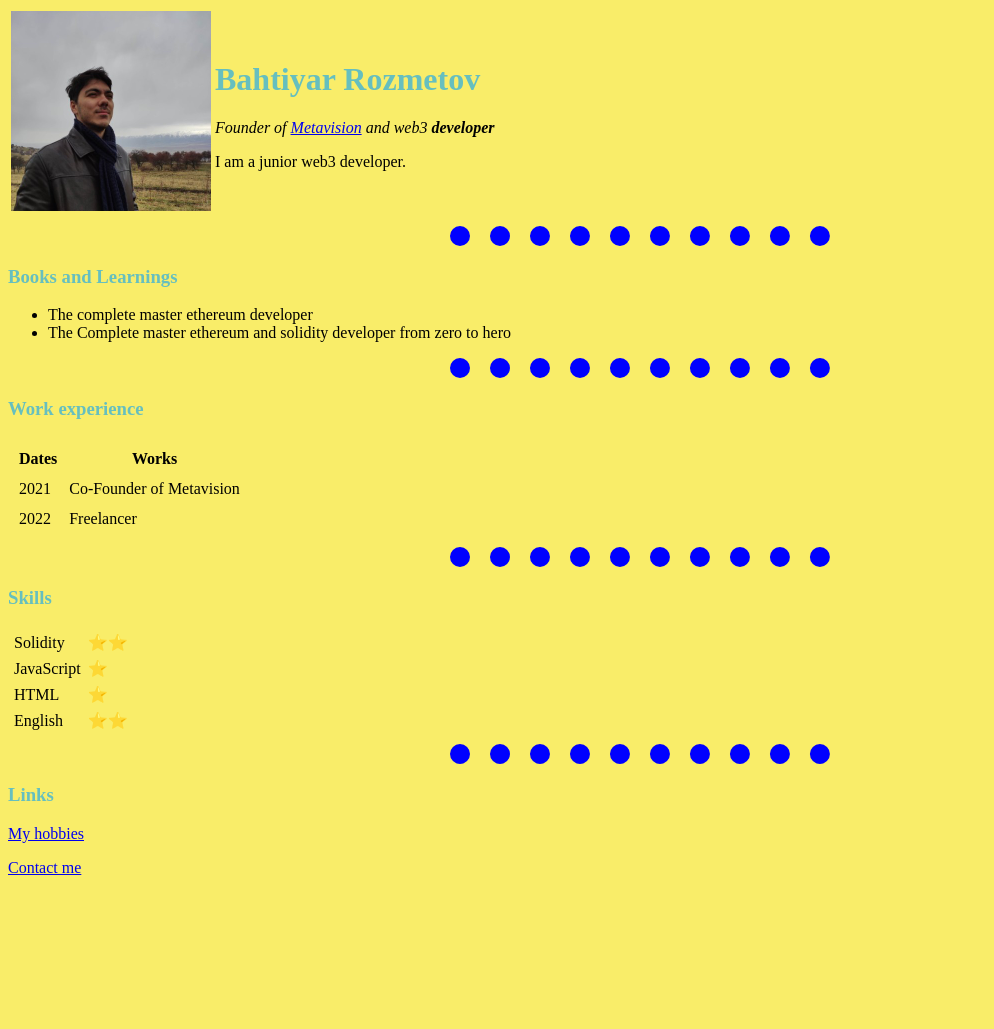
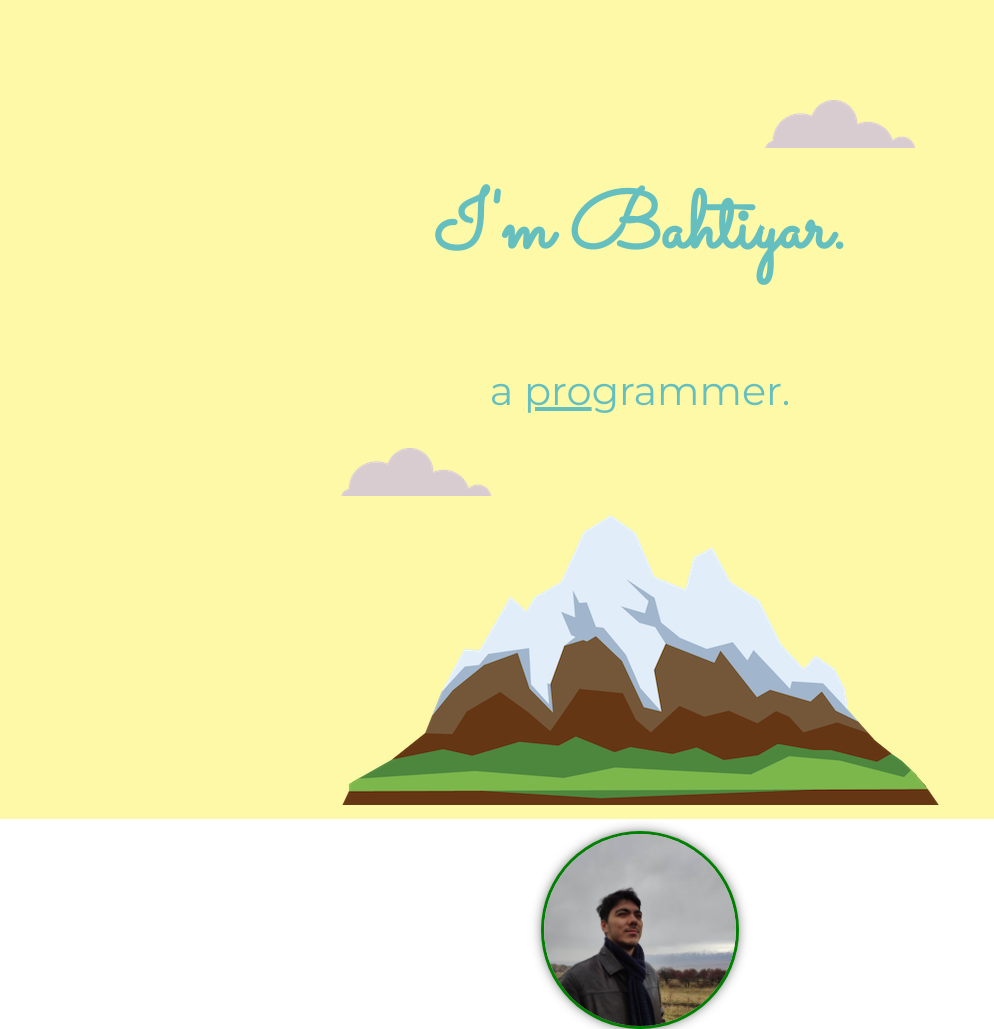
Before and after one commit to zakEther/html-css-js, a plain HTML site: page index.html in a window 1280 px wide. Shown: the top 1029 px of the page, without its empty margins (0-994 px from the left). Before the commit the page ends 885 px from the top, so only its background shows below. Drawn offline with Linux system fonts and the light colour scheme.

Commit message:
modified index.html file. added classes

```diff
--- a/index.html
+++ b/index.html
@@ -2,67 +2,56 @@
 <html lang="en">
 <head>
     <meta charset="UTF-8">
-    <title>Bahtiyar's Personal Site</title>
-    <link rel="stylesheet" href="css/style.css">
+    <title>Bahtiyar Rozmetov</title>
+    <link rel="stylesheet" href="CSS/styles.css">
+    <link rel="icon" href="images/favicon.ico">
+    <link rel="preconnect" href="https://fonts.googleapis.com">
+    <link rel="preconnect" href="https://fonts.googleapis.com">
+    <link rel="preconnect" href="https://fonts.gstatic.com" crossorigin>
+    <link href="https://fonts.googleapis.com/css2?family=Merriweather&family=Montserrat&family=Sacramento&display=swap" rel="stylesheet">
 </head>
 <body>
-    <table cellspasing="20">
-        <tr>
-            <td><img src="images/Bahtiyar_Rozmetov.png" alt="Bahtiyar progile picture"></td>
-            <td><h1>Bahtiyar Rozmetov</h1>
-                <p><em>Founder of <a href="https://metavsn.games">Metavision</a> and web3 <strong>developer</strong></em></p>
-                <p>I am a junior web3 developer.</p></td>
-        </tr>
-    </table>
-    <hr size="3" noshade width="100%">
-
-    <h3>Books and Learnings</h3>
-    <ul>
-        <li>The complete master ethereum developer</li>
-        <li>The Complete master ethereum and solidity developer from zero to hero</li>
-    </ul>
-    <hr size="3" noshade width="100%">
-    <h3>Work experience</h3>
-    <table cellspacing="10">
-        <thead>
-            <tr>
-                <th>Dates</th>
-                <th>Works</th>
-            </tr>
-        </thead>
-        <tr>
-            <td>2021</td>
-            <td>Co-Founder of Metavision</td>
-        </tr>
-        <tr>
-            <td>2022</td>
-            <td>Freelancer</td>
-        </tr>
-    </table>
-    <hr size="3" noshade width="100%">
-    <h3>Skills</h3>
-    <table cellspacing="5">
-        <tr>
-            <td>Solidity</td>
-            <td>⭐⭐</td>
-        </tr>
-        <tr>
-            <td>JavaScript</td>
-            <td>⭐</td>
-        </tr>
-        <tr>
-            <td>HTML</td>
-            <td>⭐</td>
-        </tr>
-        <tr>
-            <td>English</td>
-            <td>⭐⭐</td>
-        </tr>
-    </table>
-    <hr size="3" noshade width="100%">
-    <h3>Links</h3>
-    <a href="hobbies.html">My hobbies</a>
-    <p></p>
-    <a href="contact.html">Contact me</a>
+    <div class="top-container">
+        <img class="top-cloud" src="images/cloud.png" alt="cloud-image">
+        <h1>I'm Bahtiyar.</h1>
+        <h2>a <u>pro</u>grammer.</h2>
+        <img class="bottom-cloud" src="images/cloud.png" alt="cloud-image">
+        <img src="images/mountain.png" alt="mountain-image">
+    </div>
+    <div class="middle-container">
+        <div class="profile">
+        <img src="images/Bahtiyar_Rozmetov.png" alt="Bahtiyar-Rozmetov-profile-photo">
+            <h2>Hello.</h2>
+            <p>I am a junior web3 developer.</p>
+        </div>
+        <hr class="middle-container-hr">
+        <div class="skills">
+            <h2>My Skills.</h2>
+            <div class="skill-row">
+                <img class="development-image" src="https://cdn-icons.flaticon.com/png/512/2010/premium/2010957.png?token=exp=1656067566~hmac=b97c41fa3f5f7debb20226d10c2cdf03" alt="development-image">
+                <h3>Design & Development</h3>
+                <p>I started learning the computer when I was 13 years old and I wanted to make my own programming language. Also, I didn't realize my dream but now I am a professional web developer.</p>
+            </div>
+            <div class="skill-row">
+                <img class="ethereum-blockchain-image" src="https://cdn-icons-png.flaticon.com/512/5347/5347272.png" alt="ethereum-blockchain-image">
+                <h3 style="color: #11999E;">Blockchain development</h3>
+                <p>I can realize any smart contract on evm-compatible networks and create from scratch a DAO, any dApps, DeFi projects and etc.</p>
+            </div>
+        </div>
+        <hr class="middle-container-hr-2">
+        <div class="contact-me">
+            <h2>Get In Touch</h2>
+            <h3>And now let's talk about my work into your job.</h3>
+            <p>Love great and still working Design & Website? Love the blockchain technologies and create one of DAO or DeFi project?<br>I can code any of this!</p>
+            <center>
+            <h3 class="contact-me-button"><a class="contact-me-button" href="mailto:bahtiyar.rozmetov@gmail.com">CONTACT ME</a></h3>
+            </center>
+        </div>
+    </div>
+    <div class="bottom-container">
+        <a class="footer-link" href="https://www.linkedin.com/in/b14v/">LinkedIn</a>
+        <a class="footer-link" href="http://127.0.0.1:5500/index.html">Website</a>
+        <p>© <em>2022</em> Rozmetov Bahiyar.</p>
+    </div>
 </body>
 </html>
```
